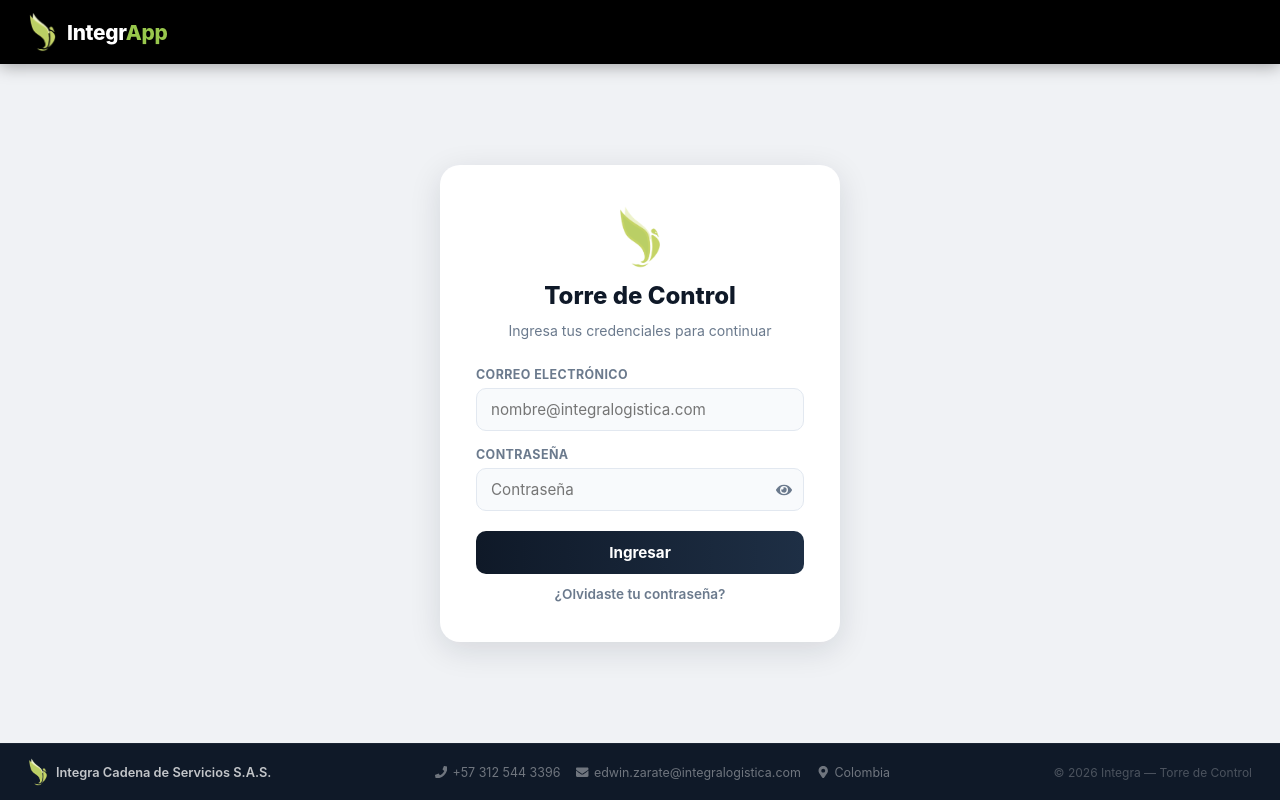
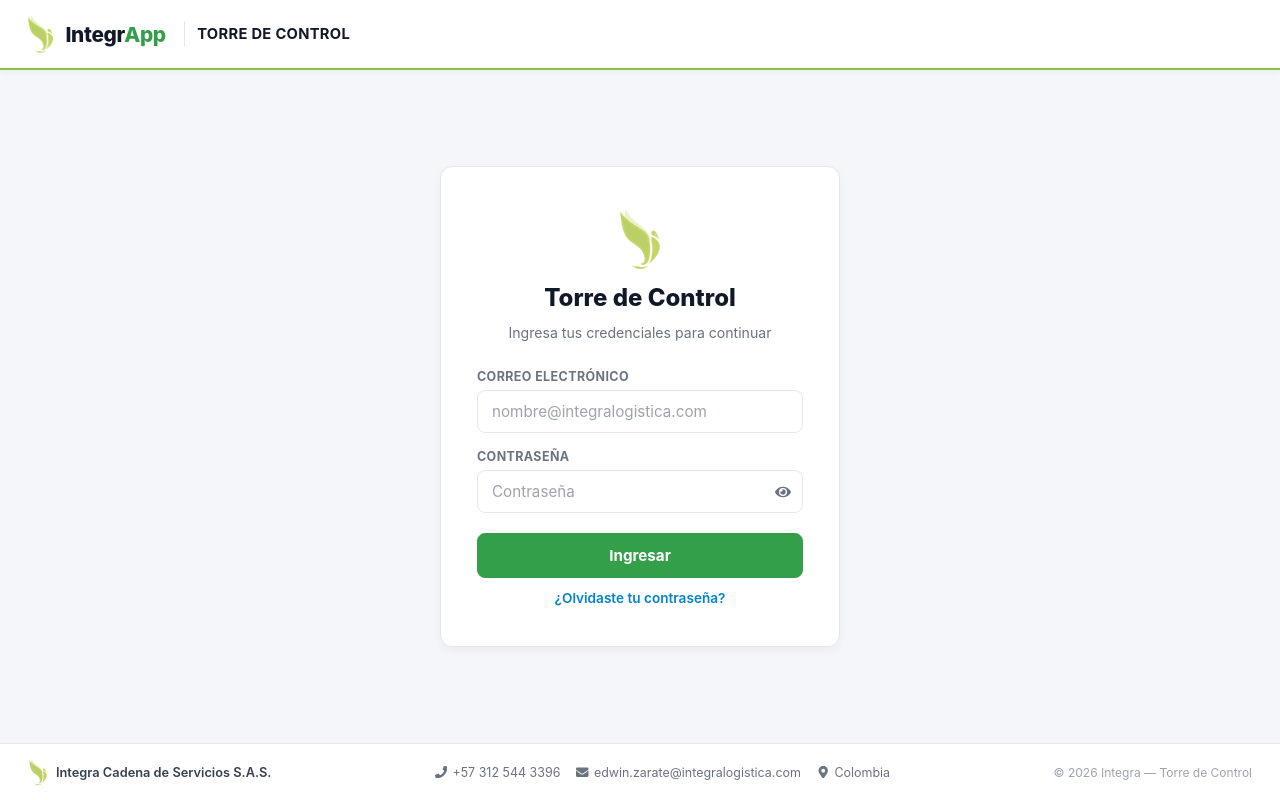
Before and after one commit to EdwinZarateP/integrapp-next, a Next.js app: page /integrapp/LoginUsuario in a window 1280 px wide. Built offline with nearby package versions, Linux system fonts and the light colour scheme; no server answers.

Commit message:
se ajusta consulta

```diff
--- a/src/app/indicadores/mis-clientes/fuente-portal.ts
+++ b/src/Fuentes/fuenteIntegra.ts
@@ -3,12 +3,14 @@ import { Nunito_Sans } from 'next/font/google';
 // (2026-11-05) Nunito Sans — fuente oficial del sistema de diseño Integra
 // Logística (SB Admin Pro / Smart Logistics). Self-hosted por next/font en
 // build (compatible con output:'export' de GoDaddy). La variable
-// --fuente-portal la consume .DC-portalClaro (DashboardCliente/estilos.css);
-// usarla es envolver el dashboard con <div className={fuentePortal.variable}>.
-export const fuentePortal = Nunito_Sans({
+// --fuente-integra la consumen las pantallas que adoptan el sistema de
+// diseño (portal Mis Indicadores, LoginUsuario): envolver con
+// <div className={fuenteIntegra.variable}> y declarar
+// font-family: var(--fuente-integra, 'Nunito Sans'), ... en el contenedor.
+export const fuenteIntegra = Nunito_Sans({
   subsets: ['latin'],
   weight: ['400', '600', '700', '800'],
-  variable: '--fuente-portal',
+  variable: '--fuente-integra',
   display: 'swap',
   // Sin fallback métrico automático: Nunito Sans no trae override values en
   // esta versión de Next y el build lo reporta como error (benigno).
--- a/src/Paginas/IndicadoresClientes/DashboardCliente/estilos.css
+++ b/src/Paginas/IndicadoresClientes/DashboardCliente/estilos.css
@@ -347,9 +347,9 @@
 .DC-portalClaro {
   background: var(--ea-bg);
   color: var(--ea-text-secondary);
-  /* Nunito Sans oficial del sistema de diseño: la variable --fuente-portal
+  /* Nunito Sans oficial del sistema de diseño: la variable --fuente-integra
      la inyecta next/font desde el route page del portal (con fallback). */
-  font-family: var(--fuente-portal, 'Nunito Sans'), 'Nunito Sans', 'Segoe UI', system-ui, sans-serif;
+  font-family: var(--fuente-integra, 'Nunito Sans'), 'Nunito Sans', 'Segoe UI', system-ui, sans-serif;
 }
 
 /* Header institucional: blanco con filo inferior de 2px en VERDE LIMA. */
--- a/src/Paginas/LoginUsuarios/estilos.css
+++ b/src/Paginas/LoginUsuarios/estilos.css
@@ -1,27 +1,37 @@
-/* â”€â”€ Layout raÃ­z â”€â”€ */
+/* ── (2026-11-05) Login según el sistema de diseño Integra Logística (SB
+   Admin Pro / Smart Logistics — layout «guest»): header blanco con filo
+   lima 2px, canvas #F4F6F9, tarjeta blanca borde #E5E7EB, botón primario
+   verde #349F4A con texto blanco, footer claro de una fila. Paleta espejo de
+   los tokens --ea-* de DashboardCliente/estilos.css (esta página no carga
+   esa hoja, por eso van inline). Prefijo LU-. ───────────────────────────── */
+
+/* ── Layout raíz ── */
 .LU-layout {
   display: flex;
   flex-direction: column;
   min-height: 100vh;
-  font-family: 'Segoe UI', system-ui, Arial, sans-serif;
-  background: #f0f2f5;
+  font-family: var(--fuente-integra, 'Nunito Sans'), 'Segoe UI', system-ui, Arial, sans-serif;
+  background: #F4F6F9;
+  color: #111827;
 }
 
-/* â”€â”€ HEADER â”€â”€ */
+/* ── HEADER público: blanco + filo inferior Verde Lima de 2px ── */
 .LU-header {
-  background: #000;
-  height: 64px;
+  background: #FFFFFF;
+  height: 70px;
   display: flex;
   align-items: center;
   flex-shrink: 0;
-  box-shadow: 0 2px 16px rgba(0,0,0,.35);
+  border-bottom: 2px solid #8EC045;
+  box-shadow: 0 2px 6px rgba(0, 0, 0, 0.04);
 }
 
 .LU-headerInner {
   display: flex;
   align-items: center;
+  gap: 0.75rem;
   width: 100%;
-  padding: 0 28px;
+  padding: 0 1.25rem;
 }
 
 .LU-brand {
@@ -31,22 +41,43 @@
   background: none;
   border: none;
   cursor: pointer;
-  padding: 0;
+  padding: 0.2rem 0.4rem;
+  border-radius: 8px;
+  transition: background 0.15s;
 }
+.LU-brand:hover { background: #E8F5E9; }
 
 .LU-brandName {
   font-size: 1.3rem;
   font-weight: 800;
   /* Sin uppercase (2026-10-06, pedido del usuario): el wordmark se muestra
-     tal cual Â«IntegrAppÂ» â€” igual que el home. */
-  color: #fff;
+     tal cual «IntegrApp» — igual que el home. */
+  color: #111827;
   letter-spacing: -0.3px;
 }
 
-/* Â«AppÂ» del wordmark en VERDE (2026-10-06, pedido del usuario â€” igual que el home). */
-.LU-brandAccent { color: #98C74C; }
+/* «App» del wordmark en verde corporativo (antes #98C74C). */
+.LU-brandAccent { color: #349F4A; }
 
-/* â”€â”€ MAIN â”€â”€ */
+/* Divisor vertical + título del módulo (patrón header institucional). */
+.LU-headerDivider {
+  width: 1px;
+  height: 26px;
+  background: #E5E7EB;
+  flex-shrink: 0;
+}
+.LU-headerTitulo {
+  font-size: 0.92rem;
+  font-weight: 700;
+  color: #111827;
+  letter-spacing: 0.02em;
+  text-transform: uppercase;
+  white-space: nowrap;
+  overflow: hidden;
+  text-overflow: ellipsis;
+}
+
+/* ── MAIN ── */
 .LU-main {
   flex: 1;
   display: flex;
@@ -55,11 +86,12 @@
   padding: 48px 24px;
 }
 
-/* Tarjeta de login */
+/* Tarjeta de login: superficie blanca, borde sutil y sombra ligera */
 .LU-card {
-  background: #fff;
-  border-radius: 20px;
-  box-shadow: 0 8px 32px rgba(15,25,40,.12);
+  background: #FFFFFF;
+  border: 1px solid #E5E7EB;
+  border-radius: 12px;
+  box-shadow: 0 4px 10px rgba(0, 0, 0, 0.04);
   padding: 40px 36px;
   width: 100%;
   max-width: 400px;
@@ -79,13 +111,13 @@
 .LU-titulo {
   font-size: 1.5rem;
   font-weight: 800;
-  color: #0f1928;
+  color: #111827;
   margin: 0;
 }
 
 .LU-subtitulo {
   font-size: 0.88rem;
-  color: #6b7a8d;
+  color: #6B7280;
   margin: 0;
 }
 
@@ -105,18 +137,18 @@
 .LU-label {
   font-size: 0.78rem;
   font-weight: 700;
-  color: #6b7a8d;
+  color: #6B7280;
   text-transform: uppercase;
   letter-spacing: 0.4px;
 }
 
 .LU-input {
   padding: 11px 14px;
-  border: 1.5px solid #e2e8f0;
-  border-radius: 10px;
+  border: 1.5px solid #E5E7EB;
+  border-radius: 8px;
   font-size: 0.95rem;
-  color: #1e2f45;
-  background: #f8fafc;
+  color: #111827;
+  background: #FFFFFF;
   outline: none;
   transition: border-color 0.2s, box-shadow 0.2s, background 0.2s;
   width: 100%;
@@ -125,10 +157,12 @@
 }
 
 .LU-input:focus {
-  border-color: #0f1928;
+  border-color: #349F4A;
   background: #fff;
-  box-shadow: 0 0 0 3px rgba(15,25,40,.08);
+  box-shadow: 0 0 0 3px rgba(52, 159, 74, 0.12);
 }
+
+.LU-input::placeholder { color: #9CA3AF; }
 
 .LU-inputPassword { padding-right: 44px; }
 
@@ -144,32 +178,35 @@
   background: none;
   border: none;
   cursor: pointer;
-  color: #6b7a8d;
+  color: #6B7280;
   font-size: 1rem;
   padding: 0;
   display: flex;
   align-items: center;
   transition: color 0.2s;
 }
-.LU-ojito:hover { color: #0f1928; }
+.LU-ojito:hover { color: #349F4A; }
 
+/* Botón primario corporativo (btn-integra-primary): verde, texto BLANCO */
 .LU-boton {
   padding: 12px;
-  background: linear-gradient(90deg, #0f1928 0%, #1e2f45 100%);
-  color: #fff;
-  border: none;
-  border-radius: 10px;
+  background: #349F4A;
+  color: #FFFFFF;
+  border: 1px solid #349F4A;
+  border-radius: 8px;
   font-size: 0.95rem;
   font-weight: 700;
   cursor: pointer;
-  transition: opacity 0.2s, transform 0.1s;
+  transition: background 0.15s, border-color 0.15s, transform 0.1s;
   margin-top: 4px;
   font-family: inherit;
 }
 .LU-boton:hover:not(:disabled) {
-  opacity: 0.88;
+  background: #2B863E;
+  border-color: #2B863E;
   transform: translateY(-1px);
 }
+.LU-boton:focus-visible { outline: 2px solid #349F4A; outline-offset: 2px; }
 .LU-boton:disabled {
   opacity: 0.6;
   cursor: not-allowed;
@@ -179,26 +216,28 @@
   display: block;
   text-align: center;
   font-size: 0.85rem;
-  color: #6b7a8d;
+  color: #0284C7;
   text-decoration: none;
   font-weight: 600;
   transition: color 0.2s;
   margin-top: -4px;
 }
-.LU-olvidaste:hover { color: #0f1928; }
+.LU-olvidaste:hover { color: #0369A1; }
 
+/* Error: soft badge danger del sistema de diseño */
 .LU-error {
-  color: #dc3545;
+  color: #B91C1C;
   font-size: 0.85rem;
   text-align: center;
-  background: #fff5f5;
-  border: 1px solid #fecaca;
+  background: #FEE2E2;
+  border: 1px solid #FECACA;
   border-radius: 8px;
   padding: 8px 12px;
   margin: 0;
 }
 
-/* â”€â”€ Selector de cliente â”€â”€ */
+/* ── Selector de cliente (legacy: hoy no se renderiza — el login aterriza
+   directo según perfil; se conserva por si vuelve) ── */
 .LU-cardClientes {
   max-width: 440px;
 }
@@ -214,17 +253,18 @@
   align-items: center;
   gap: 14px;
   padding: 16px 18px;
-  border: 2px solid #0f1928;
-  border-radius: 14px;
-  background: #f8fafc;
+  border: 1px solid #E5E7EB;
+  border-radius: 10px;
+  background: #FFFFFF;
   cursor: pointer;
   text-align: left;
-  transition: background 0.18s, box-shadow 0.18s, transform 0.12s;
+  transition: background 0.18s, box-shadow 0.18s, transform 0.12s, border-color 0.18s;
   width: 100%;
 }
 .LU-clienteCard:hover {
-  background: #fff;
-  box-shadow: 0 4px 18px rgba(15,25,40,.14);
+  border-color: #349F4A;
+  background: #F4F9E8;
+  box-shadow: 0 4px 10px rgba(0, 0, 0, 0.06);
   transform: translateY(-2px);
 }
 
@@ -245,16 +285,16 @@
 .LU-clienteCardNombre {
   font-size: 0.97rem;
   font-weight: 700;
-  color: #0f1928;
+  color: #111827;
 }
 
 .LU-clienteCardDesc {
   font-size: 0.78rem;
-  color: #6b7a8d;
+  color: #6B7280;
 }
 
 .LU-clienteCardFlecha {
-  color: #6b7a8d;
+  color: #6B7280;
   font-size: 0.85rem;
   flex-shrink: 0;
 }
@@ -263,7 +303,7 @@
   background: none;
   border: none;
   cursor: pointer;
-  color: #6b7a8d;
+  color: #6B7280;
   font-size: 0.85rem;
   font-weight: 600;
   padding: 0;
@@ -271,12 +311,13 @@
   transition: color 0.2s;
   font-family: inherit;
 }
-.LU-volverBtn:hover { color: #0f1928; }
+.LU-volverBtn:hover { color: #349F4A; }
 
-/* â”€â”€ FOOTER â”€â”€ */
+/* ── FOOTER claro de UNA fila: fondo blanco, borde superior 1px (patrón del
+   sistema de diseño — sin bloques oscuros recargados) ── */
 .LU-footer {
-  background: #0f1928;
-  border-top: 1px solid rgba(255,255,255,.05);
+  background: #FFFFFF;
+  border-top: 1px solid #E5E7EB;
   flex-shrink: 0;
 }
 
@@ -295,7 +336,7 @@
   gap: 8px;
   font-size: 0.8rem;
   font-weight: 600;
-  color: rgba(255,255,255,.75);
+  color: #374151;
 }
 
 .LU-footerLinks {
@@ -310,21 +351,23 @@
   align-items: center;
   gap: 5px;
   font-size: 0.78rem;
-  color: rgba(255,255,255,.4);
+  color: #6B7280;
   text-decoration: none;
   transition: color 0.2s;
 }
-.LU-footerLink:hover { color: #e8a000; }
+.LU-footerLink:hover { color: #349F4A; }
 
 .LU-footerCopy {
   font-size: 0.75rem;
-  color: rgba(255,255,255,.25);
+  color: #9CA3AF;
 }
 
-/* â”€â”€ Responsive â”€â”€ */
+/* ── Responsive ── */
 @media (max-width: 600px) {
   .LU-card { padding: 28px 20px; }
   .LU-footerInner { flex-direction: column; align-items: flex-start; gap: 8px; padding: 12px 16px; }
   .LU-footerLinks { display: none; }
   .LU-headerInner { padding: 0 16px; }
+  /* Título del módulo: en pantallas angostas se recorta antes de chocar. */
+  .LU-headerTitulo { max-width: 40vw; }
 }
--- a/src/Paginas/LoginUsuarios/index.tsx
+++ b/src/Paginas/LoginUsuarios/index.tsx
@@ -168,7 +168,8 @@ const LoginUsuario: React.FC = () => {
   return (
     <div className="LU-layout">
 
-      {/* ── HEADER ── */}
+      {/* ── HEADER ── (2026-11-05) Layout «guest» del sistema de diseño
+          Integra: blanco + filo lima, divisor vertical y título de módulo. */}
       <header className="LU-header">
         <div className="LU-headerInner">
           <button className="LU-brand" onClick={() => router.push('/')} title="Inicio">
@@ -177,6 +178,8 @@ const LoginUsuario: React.FC = () => {
               Integr<span className="LU-brandAccent">App</span>
             </span>
           </button>
+          <div className="LU-headerDivider" aria-hidden="true" />
+          <span className="LU-headerTitulo">Torre de Control</span>
         </div>
       </header>
 
--- a/src/app/LoginUsuario/page.tsx
+++ b/src/app/LoginUsuario/page.tsx
@@ -1,3 +1,15 @@
+'use client';
 import dynamic from 'next/dynamic';
-const LoginUsuario = dynamic(() => import('@/Paginas/LoginUsuarios/index'), { ssr: false });
-export default function Page() { return <LoginUsuario />; }
+import { fuenteIntegra } from '@/Fuentes/fuenteIntegra';
+
+// (2026-11-05) Nunito Sans (sistema de diseño Integra) vía next/font: la
+// variable --fuente-integra la consume .LU-layout (LoginUsuarios/estilos.css).
+const LoginUsuario = dynamic(() => import('@/Paginas/LoginUsuarios'), { ssr: false });
+
+export default function Page() {
+  return (
+    <div className={fuenteIntegra.variable}>
+      <LoginUsuario />
+    </div>
+  );
+}
--- a/src/app/indicadores/mis-clientes/fresenius-kabi/page.tsx
+++ b/src/app/indicadores/mis-clientes/fresenius-kabi/page.tsx
@@ -1,17 +1,17 @@
 'use client';
 import dynamic from 'next/dynamic';
-import { fuentePortal } from '../fuente-portal';
+import { fuenteIntegra } from '@/Fuentes/fuenteIntegra';
 
 // (2026-10-29) Portal «Mis Indicadores» (perfil CLIENTE): reutiliza el
 // DashboardCliente en modoExterno — solo «On Time por período» + informe de
 // guías TMS, sin cajas/uso de vehículos ni carga de citas.
 // (2026-11-05) Nunito Sans (sistema de diseño Integra) vía next/font: la
-// variable --fuente-portal la toma .DC-portalClaro.
+// variable --fuente-integra la toma .DC-portalClaro.
 const DashboardCliente = dynamic(() => import('@/Paginas/IndicadoresClientes/DashboardCliente'), { ssr: false });
 
 export default function Page() {
   return (
-    <div className={fuentePortal.variable}>
+    <div className={fuenteIntegra.variable}>
       <DashboardCliente clienteId="fresenius-kabi" modoExterno />
     </div>
   );
```
Also changed, not shown: 1 other file (tests, documents, lock files or other folders).
